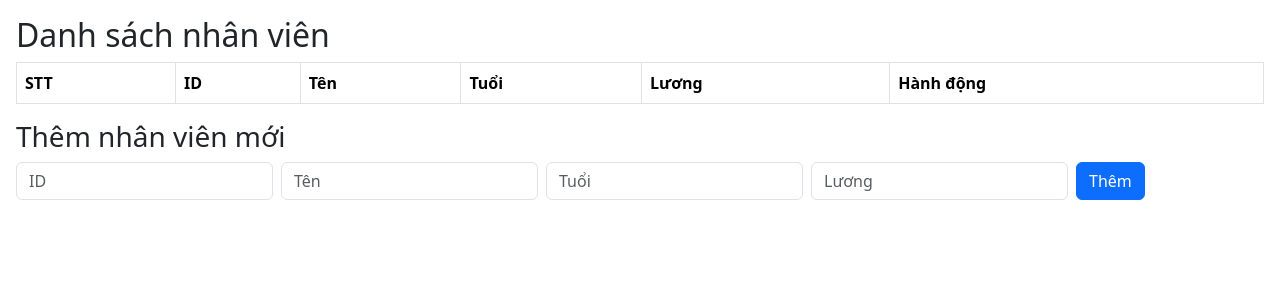
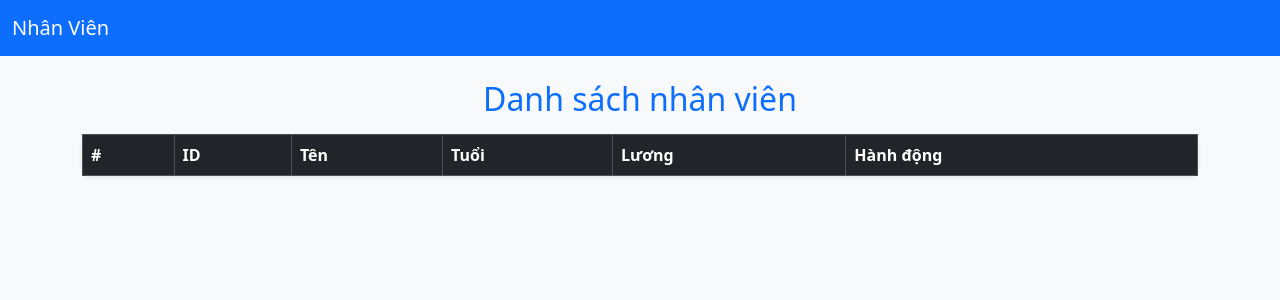
Before and after one commit to TTDUNG-3864/quanly-nhanvien-web, a Flask app: page / in a window 1280 px wide. Shown: the top 300 px of the page. Run offline with Flask 3, Linux system fonts and the light colour scheme; lists and menus that the app fills with data are empty.

Commit message:
Thêm CSS/JS và base layout cho web

```diff
--- /dev/null
+++ b/static/css/style.css
@@ -0,0 +1,18 @@
+body {
+    background-color: #f8f9fa;
+}
+
+table {
+    background-color: #ffffff;
+    border-radius: 8px;
+}
+
+h2 {
+    color: #0d6efd;
+    text-align: center;
+    margin-bottom: 20px;
+}
+
+.btn-warning, .btn-danger {
+    font-weight: bold;
+}
--- /dev/null
+++ b/static/js/script.js
@@ -0,0 +1,8 @@
+// Xác nhận trước khi xóa nhân viên
+document.querySelectorAll('.delete-btn').forEach(btn => {
+    btn.addEventListener('click', function(e) {
+        if(!confirm("Bạn có chắc muốn xóa nhân viên này không?")) {
+            e.preventDefault(); // Ngăn chặn link
+        }
+    });
+});
--- /dev/null
+++ b/templates/base.html
@@ -0,0 +1,29 @@
+<!DOCTYPE html>
+<html lang="en">
+<head>
+    <meta charset="UTF-8">
+    <title>{% block title %}Quản lý nhân viên{% endblock %}</title>
+    <!-- Bootstrap CSS -->
+    <link href="https://cdn.jsdelivr.net/npm/bootstrap@5.3.2/dist/css/bootstrap.min.css" rel="stylesheet">
+    <!-- Font Awesome -->
+    <link rel="stylesheet" href="https://cdnjs.cloudflare.com/ajax/libs/font-awesome/6.5.1/css/all.min.css">
+    <!-- CSS của m -->
+    <link rel="stylesheet" href="{{ url_for('static', filename='css/style.css') }}">
+</head>
+<body>
+<nav class="navbar navbar-expand-lg navbar-dark bg-primary mb-4">
+    <div class="container-fluid">
+        <a class="navbar-brand" href="/">Nhân Viên</a>
+    </div>
+</nav>
+
+<div class="container">
+    {% block content %}{% endblock %}
+</div>
+
+<!-- Bootstrap JS + Popper -->
+<script src="https://cdn.jsdelivr.net/npm/bootstrap@5.3.2/dist/js/bootstrap.bundle.min.js"></script>
+<!-- JS của m -->
+<script src="{{ url_for('static', filename='js/script.js') }}"></script>
+</body>
+</html>
--- a/templates/index.html
+++ b/templates/index.html
@@ -1,17 +1,12 @@
-<!DOCTYPE html>
-<html lang="vi">
-<head>
-    <meta charset="UTF-8">
-    <title>Danh sách nhân viên</title>
-    <link rel="stylesheet" href="https://cdn.jsdelivr.net/npm/bootstrap@5.3.3/dist/css/bootstrap.min.css">
-</head>
-<body class="p-3">
-    <h2>Danh sách nhân viên</h2>
+{% extends "base.html" %}
+{% block title %}Danh sách nhân viên{% endblock %}
+{% block content %}
+<h2 class="mb-3">Danh sách nhân viên</h2>
 
-    <table class="table table-bordered">
-        <thead>
+<table class="table table-striped table-hover table-bordered shadow-sm">
+    <thead class="table-dark">
         <tr>
-                <th>STT</th>
+            <th>#</th>
             <th>ID</th>
             <th>Tên</th>
             <th>Tuổi</th>
@@ -28,33 +23,11 @@
             <td>{{ nv.tuoi }}</td>
             <td>{{ nv.luong }}</td>
             <td>
-                    <a href="/edit/{{ nv.id }}" class="btn btn-sm btn-warning">Sửa</a>
-                    <a href="/delete/{{ nv.id }}" class="btn btn-sm btn-danger">Xóa</a>
+                <a href="/edit/{{ nv.id }}" class="btn btn-sm btn-warning"><i class="fa-solid fa-pen-to-square"></i> Sửa</a>
+                <a href="/delete/{{ nv.id }}" class="btn btn-sm btn-danger delete-btn"><i class="fa-solid fa-trash"></i> Xóa</a>
             </td>
         </tr>
         {% endfor %}
     </tbody>
-
-        </tbody>
 </table>
-
-    <h3>Thêm nhân viên mới</h3>
-    <form action="/add" method="post" class="row g-2">
-        <div class="col-auto">
-            <input type="text" name="id" placeholder="ID" class="form-control" required>
-        </div>
-        <div class="col-auto">
-            <input type="text" name="ten" placeholder="Tên" class="form-control" required>
-        </div>
-        <div class="col-auto">
-            <input type="number" name="tuoi" placeholder="Tuổi" class="form-control" required>
-        </div>
-        <div class="col-auto">
-            <input type="number" step="0.01" name="luong" placeholder="Lương" class="form-control" required>
-        </div>
-        <div class="col-auto">
-            <button class="btn btn-primary">Thêm</button>
-        </div>
-    </form>
-</body>
-</html>
+{% endblock %}
```
Lines whose indentation alone changed are shown as unchanged.
